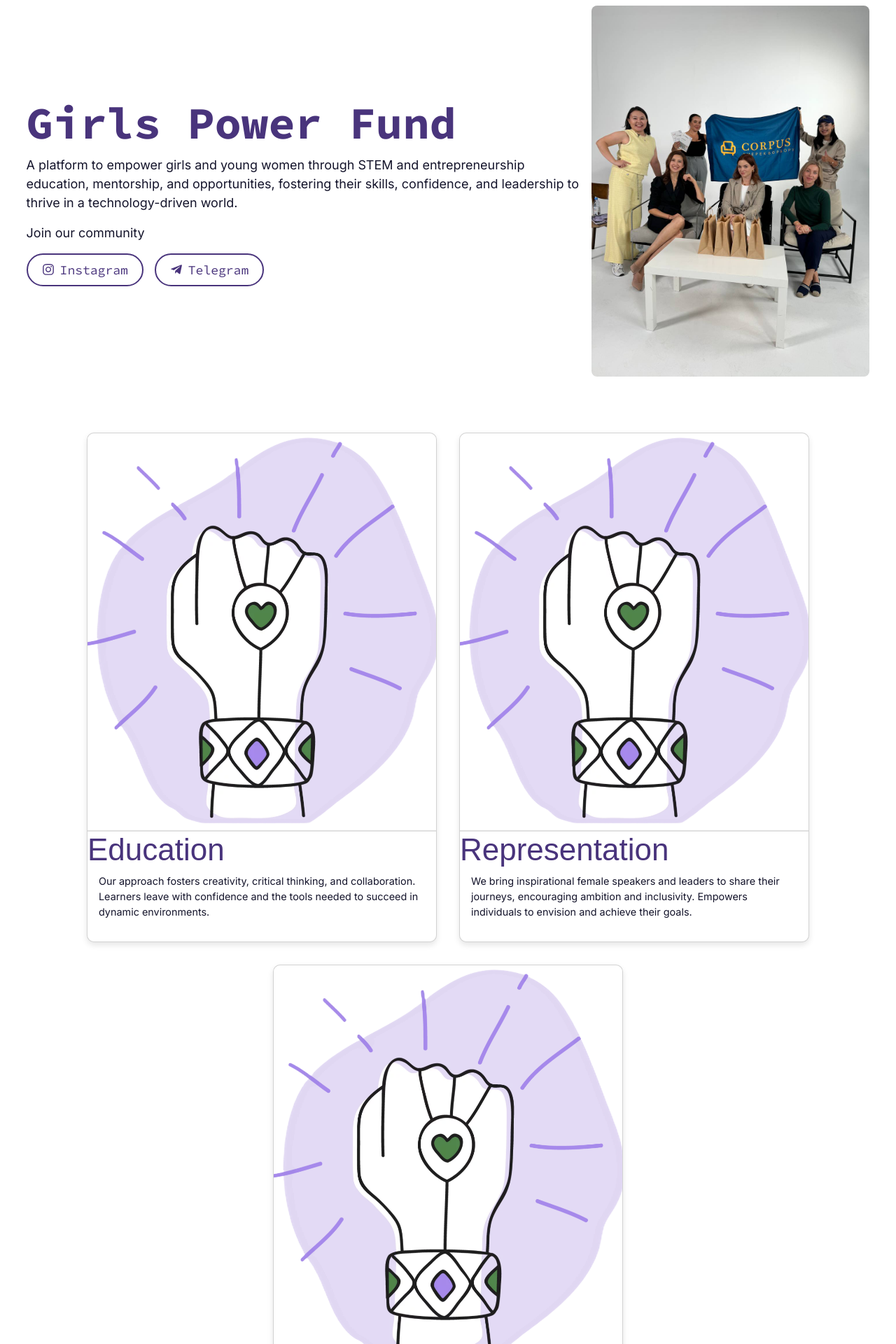
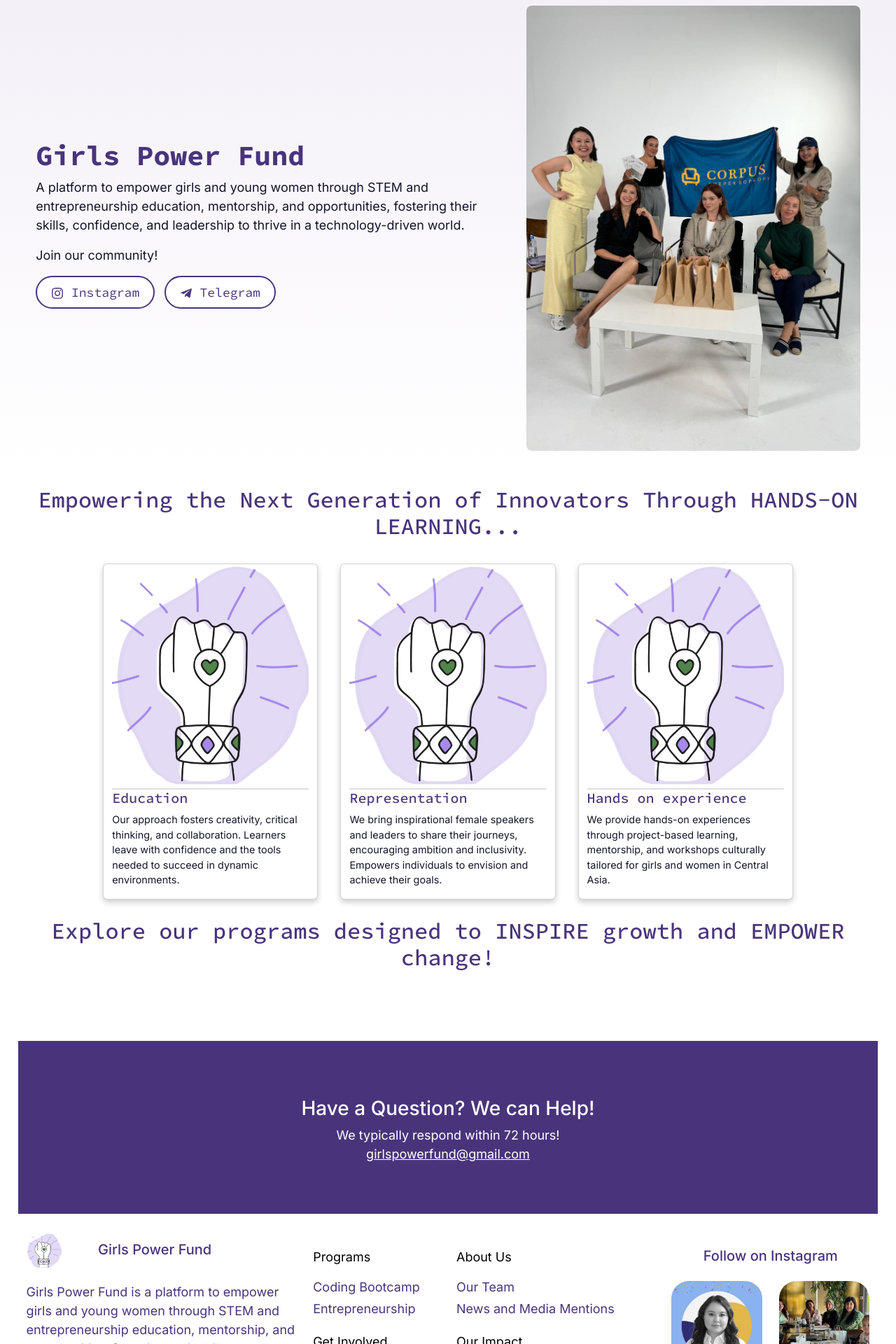
Before and after one commit to MileyNg/GirlsPowerFund, a React (Create React App) app in the folder app/: page / in a window 1280 px wide. Shown: the part 100-2020 px from the top of the page at 70% size. Built offline with nearby package versions, Linux system fonts and the light colour scheme.

Commit message:
use react-bootstrap

```diff
--- a/app/src/App.css
+++ b/app/src/App.css
@@ -1,3 +1,10 @@
+.container-lg,
+.container-md,
+.container-sm,
+.container {
+  max-width: 96%;
+}
+
 .App {
   text-align: center;
   background-color: white;
@@ -6,16 +13,16 @@
 }
 
 .App h1 {
-  font-size: calc(24px + 5vmin);
   font-weight: bold;
   color: #49347C;
-  /* color for the heading */
 }
 
 .App h2 {
-  font-size: calc(20px + 3vmin);
   color: #49347C;
-  /* color for the heading */
+}
+
+.App h5 {
+  color: #49347C;
 }
 
 .App p {
@@ -42,15 +49,19 @@
   --bs-dropdown-link-active-bg: #b7a8e9;
 }
 
+.background-gradient {
+  width: 100vw;
+  background: linear-gradient(to bottom, #f3eff7, white);
+  background-repeat: no-repeat;
+}
+
 .social-buttons {
   display: flex;
-  gap: 2vh;
+  gap: 2%;
+  margin-bottom: 2%;
 }
 
 .social-buttons a {
-  display: flex;
-  align-items: center;
-  justify-content: center;
   padding: 8px 20px;
   color: #49347c;
   background-color: white;
@@ -62,31 +73,29 @@
 
 .social-buttons a:hover {
   background-color: #49347c;
-  /* Darker shade for hover effect */
+  color: white;
 }
 
-.gradient-background {
-  width: 100vw;
-  background: linear-gradient(to bottom, #f3eff7, white);
-  background-repeat: no-repeat;
+.quote {
+  padding-top: 2%;
+  padding-bottom: 2%;
 }
 
 /* General container */
 .text-image-container {
   display: flex;
   justify-content: center;
+  padding-top: 2rem;
+  padding-left: 2%;
+  padding-right: 2%;
+  padding-bottom: 2%;
 }
 
 .content-container {
-  display: flex;
-  flex-direction: row;
-  justify-content: space-between;
   align-items: center;
-  padding-top: 2rem;
 }
 
 .text-section {
-  flex: 2;
   /* Text section takes up more space */
   text-align: left;
   padding-right: 1%;
@@ -103,36 +112,7 @@
   border-radius: 8px;
 }
 
-@media (min-width: 992px) {
-
-  .container-lg,
-  .container-md,
-  .container-sm,
-  .container {
-    max-width: 96%;
-  }
-}
-
-@media (max-width: 991px) {
-
-  .content-container {
-    flex-direction: column;
-    /* Stacks items vertically */
-    align-items: center;
-  }
-
-  .image-section {
-    margin-top: 20px;
-  }
-}
-
 /* Cards */
-.cards-container {
-  text-align: center;
-  padding: 5rem;
-  font-family: Arial, sans-serif;
-}
-
 .cards {
   display: flex;
   justify-content: center;
@@ -141,12 +121,8 @@
 }
 
 .card {
-  background: #fff;
-  border-radius: 10px;
-  box-shadow: 0 4px 8px rgba(0, 0, 0, 0.1);
-  max-width: 500px;
+  box-shadow: 0 4px 8px rgba(0, 0, 0, 0.2);
   text-align: left;
-  overflow: hidden;
 }
 
 .card-image {
@@ -156,14 +132,10 @@
 }
 
 .card-title {
-  font-size: 1.2rem;
+  font-size: 1.1rem;
   margin: 1rem;
-  color: #5a5a5a;
 }
 
 .card-description {
   font-size: 0.9rem;
-  margin: 0 1rem 1rem;
-  color: #7a7a7a;
-  line-height: 1.5;
 }
--- a/app/src/components/languages.js
+++ b/app/src/components/languages.js
@@ -33,7 +33,7 @@ const resources = {
         "Girls Power Fund is a platform to empower girls and young women through STEM and entrepreneurship education, mentorship, and opportunities, fostering their skills, confidence, and leadership to thrive in a technology-driven world.",
       home1:
         "A platform to empower girls and young women through STEM and entrepreneurship education, mentorship, and opportunities, fostering their skills, confidence, and leadership to thrive in a technology-driven world.",
-      joinus: "Join our community",
+      joinus: "Join our community!",
       home2:
         "Empowering the Next Generation of Innovators Through HANDS-ON LEARNING...",
       home3title: "Education",
@@ -184,7 +184,7 @@ const resources = {
         "Der Mädchen Power Fonds ist eine Plattform, um Mädchen und junge Frauen durch MINT- und Unternehmertumsausbildung, Mentoring und Möglichkeiten zu stärken. Wir fördern ihre Fähigkeiten, ihr Selbstvertrauen und ihre Führungskompetenzen, damit sie in einer technologiegetriebenen Welt erfolgreich sein können.",
       home1:
         "Eine Plattform, um Mädchen und junge Frauen durch MINT- und Unternehmertumsausbildung, Mentoring und Möglichkeiten zu stärken. Wir fördern ihre Fähigkeiten, ihr Selbstvertrauen und ihre Führungskompetenzen, damit sie in einer technologiegetriebenen Welt erfolgreich sein können.",
-      joinus: "Treten Sie unserer Gemeinschaft bei",
+      joinus: "Treten Sie unserer Gemeinschaft bei!",
       home2:
         "Die nächste Generation von Innovatoren durch PRAKTISCHES LERNEN stärken...",
       home4title: "Bildung",
@@ -339,7 +339,7 @@ const resources = {
         "Фонд Girls Power — это платформа, которая помогает девочкам и молодым женщинам через обучение STEM и предпринимательству, наставничество и предоставление возможностей, развивая их навыки, уверенность и лидерские качества для процветания в мире технологий.",
       home1:
         "Платформа для поддержки девочек и молодых женщин через STEM и предпринимательство, наставничество и возможности, развивая их навыки, уверенность и лидерские качества для процветания в мире технологий.",
-      joinus: "Присоединяйтесь к нашему сообществу",
+      joinus: "Присоединяйтесь к нашему сообществу!",
       home2:
         "Вдохновляем следующее поколение новаторов через ПРАКТИЧЕСКОЕ ОБУЧЕНИЕ...",
       home4title: "Образование",
--- a/app/src/footer/Footer.css
+++ b/app/src/footer/Footer.css
@@ -6,9 +6,6 @@
     color: #49347c !important;
 }
 
-.font-source {
-    font-family: 'Source Code Pro' !important;
-}
 
 .font-white {
     color: white !important;
@@ -38,7 +35,7 @@
     background-color: #49347c;
     color: white !important;
     padding-top: 5rem;
-    padding-bottom: 5rem;
+    padding-bottom: 4.5rem;
 }
 
 .nav-link:hover,
@@ -67,5 +64,6 @@
 }
 
 .copyright {
-    font-size: 0.7rem;
+    font-size: calc(1px + 2vmin);
+    color: #737070
 }
--- a/app/src/footer/Footer.js
+++ b/app/src/footer/Footer.js
@@ -19,7 +19,7 @@ function Footer() {
   const { t } = useTranslation();
 
   return (
-    <footer className="bg-purple py-5 footer">
+    <footer className="bg-purple py-2 footer">
       <Container>
         {/* Top Section */}
         <Row className="mb-5 text-center">
@@ -109,10 +109,10 @@ function Footer() {
             <h5 className="mb-4">{t("followoninsta")}</h5>
             <Row>
               <Col xs={6}>
-                <Image src={ProfilePic} fluid className="mb-4 image-border" />
+                <Image src={ProfilePic} fluid className="mb-3 image-border" />
               </Col>
               <Col xs={6}>
-                <Image src={Grouppic} fluid className="mb-4 image-border" />
+                <Image src={Grouppic} fluid className="mb-3 image-border" />
               </Col>
               <Col xs={6}>
                 <Image src={Groupmeeting} fluid className="mb-2 image-border" />
@@ -125,7 +125,7 @@ function Footer() {
         </Row>
         <Row className="border-top pt-3 align-center">
           <Col md={9} className="text-start copyright">
-            © 2025 Girls Power Fund | All Rights Reserved
+            Copyright © 2025 Girls Power Fund | All Rights Reserved
           </Col>
           <Col md={3} className="justify-items-end">
             <Nav>
--- a/app/src/nav/Navigation.css
+++ b/app/src/nav/Navigation.css
@@ -66,6 +66,7 @@
 
   .language-button {
     width: 100%;
+    margin-top: 1rem;
   }
 
   .donate-button {
--- a/app/src/pages/Home.js
+++ b/app/src/pages/Home.js
@@ -1,16 +1,17 @@
 import React from "react";
-import Logo from "../img/home_1.png";
-import { FaInstagram, FaTelegramPlane } from "react-icons/fa";
+import { Container, Row, Col, Nav, Image } from "react-bootstrap";
 import "../components/languages";
 import { useTranslation } from "react-i18next";
+import Grouppic from "../img/home_1.png";
+import { FaInstagram, FaTelegramPlane } from "react-icons/fa";
 
 function Home() {
   return (
     <div>
       <TextImage1 />
-      <Quote1 />
+      <Quote translationKey="home2" />
       <Cards />
-      <Quote2 />
+      <Quote translationKey="home7" />
       <TextImage2 />
     </div>
   );
@@ -19,9 +20,10 @@ function Home() {
 function TextImage1() {
   const { t } = useTranslation();
   return (
-    <div className="text-image-container container">
-      <div className="content-container">
-        <div className="text-section">
+    <div className="background-gradient">
+      <Container className="text-image-container">
+        <Row className="content-container">
+          <Col md={7} className="text-section">
             <h1>{t("company")}</h1>
             <p>{t("home1")}</p>
             <p>{t("joinus")}</p>
@@ -31,77 +33,67 @@ function TextImage1() {
                 target="_blank"
                 rel="noopener noreferrer"
               >
-              <FaInstagram className="me-2" /> Instagram
+                <FaInstagram /> Instagram
               </a>
               <a
                 href="https://telegram.org"
                 target="_blank"
                 rel="noopener noreferrer"
               >
-              <FaTelegramPlane className="me-2" /> Telegram
+                <FaTelegramPlane /> Telegram
               </a>
             </div>
-        </div>
-        <div className="image-section">
-          <img src={Logo} alt="Girls Power Fund" />
-        </div>
-      </div>
+          </Col>
+          <Col md={5} className="image-section">
+            <img src={Grouppic} alt="Girls Power Fund Group" />
+          </Col>
+        </Row>
+      </Container>
     </div>
   );
 }
 
 function Cards() {
   const { t } = useTranslation();
-
   const cardData = [
     {
-      title: <h2>{t("home3title")}</h2>,
+      title: <h5>{t("home3title")}</h5>,
       image: require("../img/Logo.png"), // Replace with actual image path or URL
       description: <p>{t("home3")}</p>,
     },
     {
-      title: <h2>{t("home4title")}</h2>,
+      title: <h5>{t("home4title")}</h5>,
       image: require("../img/Logo.png"), // Replace with actual image path or URL
       description: <p>{t("home4")}</p>,
     },
     {
-      title: <h2>{t("home5title")}</h2>,
+      title: <h5>{t("home5title")}</h5>,
       image: require("../img/Logo.png"), // Replace with actual image path or URL
       description: <p>{t("home5")}</p>,
     },
   ];
 
   return (
-    <div className="cards-container container">
-      <div className="cards">
+    <Container className="cards-container">
+      <Row className="cards">
         {cardData.map((card, index) => (
-          <div className="card" key={index}>
-            <img src={card.image} alt={card.title} className="card-image" />
+          <Col className="card" md={3} key={index}>
+            <img src={card.image} alt="card-images" className="card-image" />
             {card.title}
             <div className="card-description">{card.description}</div>
-          </div>
+          </Col>
         ))}
-      </div>
-    </div>
+      </Row>
+    </Container>
   );
 }
 
-const Quote1 = () => {
+const Quote = ({ translationKey }) => {
   const { t } = useTranslation();
 
   return (
-    <div>
-      {/* <h2>{t("home2")}</h2> */}
-    </div>
-  );
-};
-
-const Quote2 = () => {
-  const { t } = useTranslation();
-
-  return (
-    <div>
-      {/* <h2>{t("home7")}</h2> */}
+    <div className="container quote">
+      <h2>{t(translationKey)}</h2>
     </div>
   );
 };
```
Lines whose indentation alone changed are shown as unchanged.
